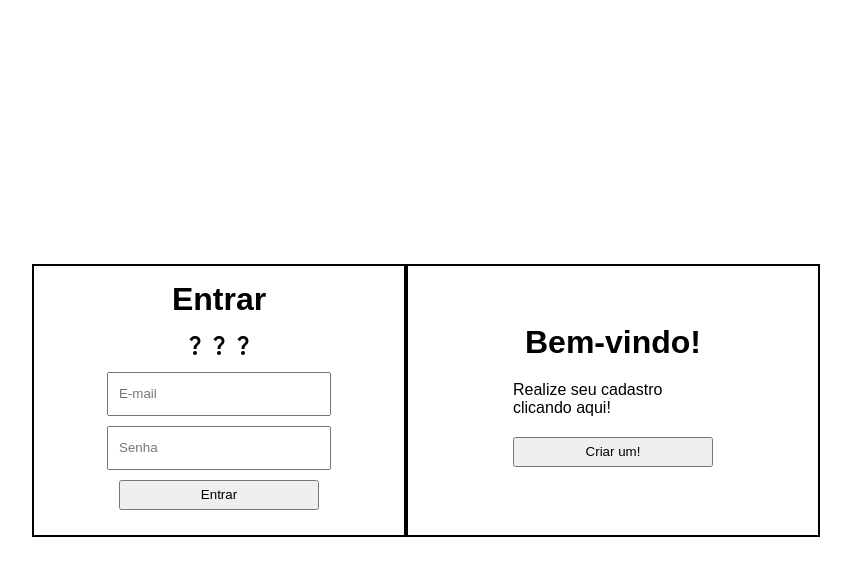
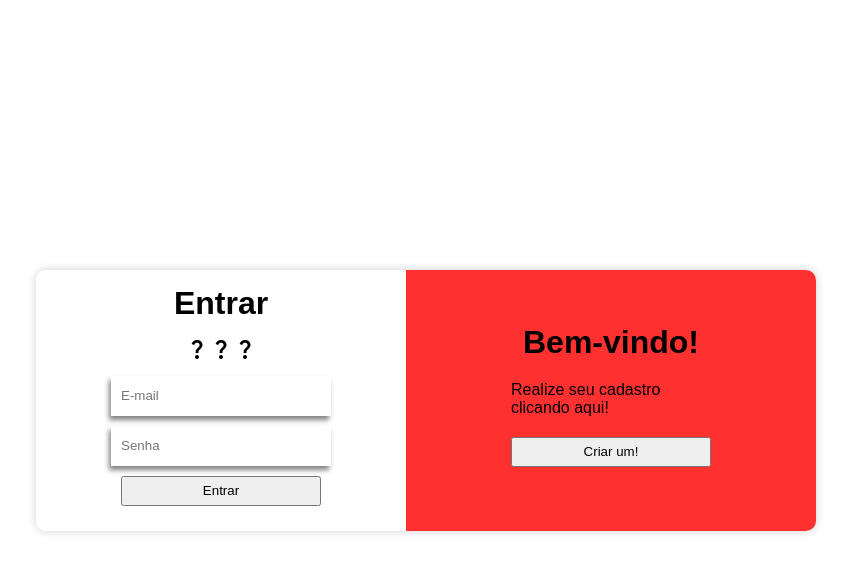
Before and after one commit to Cxrthur/login-com-js, a plain HTML site: page index.html in a window 1280 px wide. Both pictures are taken after a click on the button "Já tenho!". Shown: the whole page, without its empty margins (214-1065 px from the left). Drawn offline with nearby package versions, Linux system fonts and the light colour scheme.

Commit message:
design aaaaaaaaa

```diff
--- a/script.js
+++ b/script.js
@@ -2,12 +2,16 @@ var formulariologin = document.getElementById('formlogin')
 var botaologin = document.getElementById('loginbutton')
 var formulariocadastro = document.getElementById('formcad')
 var botaocadastro = document.getElementById('cadbutton')
+var login = document.getElementById('pralogar')
+var cadastro = document.getElementById('pracadastrar')
 
 function logar() {
     formulariologin.style.display = 'flex'
     botaologin.style.display = 'none'
     formulariocadastro.style.display = 'none'
     botaocadastro.style.display = 'flex'
+    login.style.backgroundColor = 'white'
+    cadastro.style.backgroundColor = 'rgba(255, 32, 32, 0.925)'
 }
 
 function cadastrar() {
@@ -15,4 +19,7 @@ function cadastrar() {
     botaologin.style.display = 'flex'
     formulariocadastro.style.display = 'flex'
     botaocadastro.style.display = 'none'
+    login.style.backgroundColor = 'rgba(255, 32, 32, 0.925)'
+    cadastro.style.backgroundColor = 'white'
+
 }
--- a/style.css
+++ b/style.css
@@ -16,6 +16,8 @@ main {
     display: flex;
     flex-flow: row nowrap;
     justify-content: center;
+    border-radius: 10px;
+    box-shadow: 0px 0px 10px rgba(0, 0, 0, 0.192);
 }
 
 .inputchar {
@@ -23,6 +25,8 @@ main {
     height: 20px;
     padding: 10px;
     margin-bottom: 10px;
+    border-style: none;
+    box-shadow: -2px 4px 5px 0px rgba(0, 0, 0, 0.493);
 }
 
 .inputbutton {
@@ -40,20 +44,30 @@ p {
     padding: 20px;
 }
 
+
+.icones {
+    display: flex;
+    flex-flow: row nowrap;
+    padding: 15px;
+}
+
 #pralogar {
     display: flex;
     flex-flow: column nowrap;
     justify-content: center;
-    border: 2px solid black;
+    border-top-left-radius: 10px;
+    border-bottom-left-radius: 10px;
     padding: 15px;
+    background-color: rgba(255, 32, 32, 0.925);
 }
 
 #pracadastrar {
     display: flex;
     flex-flow: column nowrap;
     justify-content: center;
-    border: 2px solid black;
     padding: 15px;
+    border-top-right-radius: 10px;
+    border-bottom-right-radius: 10px;
 }
 
 #formlogin {
@@ -62,20 +76,15 @@ p {
     justify-content: center;
     align-items: center;
     width: 340px;
-}
-
-.icones {
-    display: flex;
-    flex-flow: row nowrap;
-    padding: 15px;
+    border-radius: 5px;
 }
 
 #loginbutton {
     display: flex;
     flex-flow: column nowrap;
     align-items: center;
+    width: 340px;
     padding: 20px;
-    width: 340px;
 }
 
 #formcad {
@@ -83,6 +92,8 @@ p {
     flex-flow: column nowrap;
     align-items: center;
     width: 340px;
+    border-radius: 5px;
+    background-color: white;
 }
 
 #cadbutton {
```
